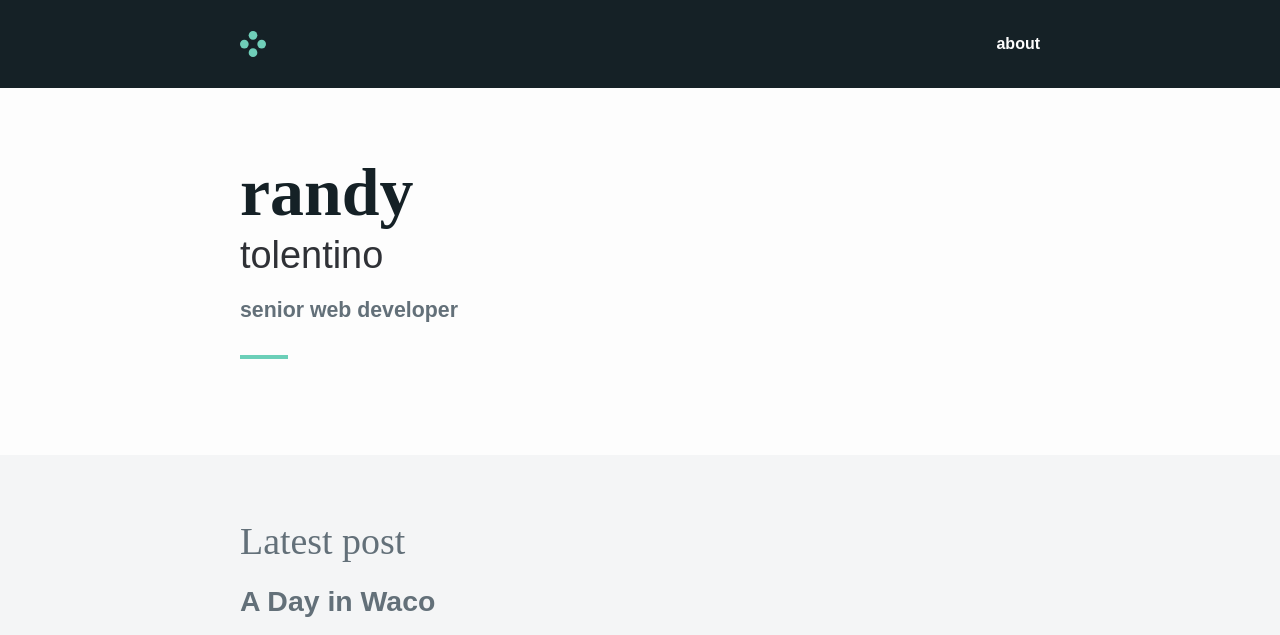
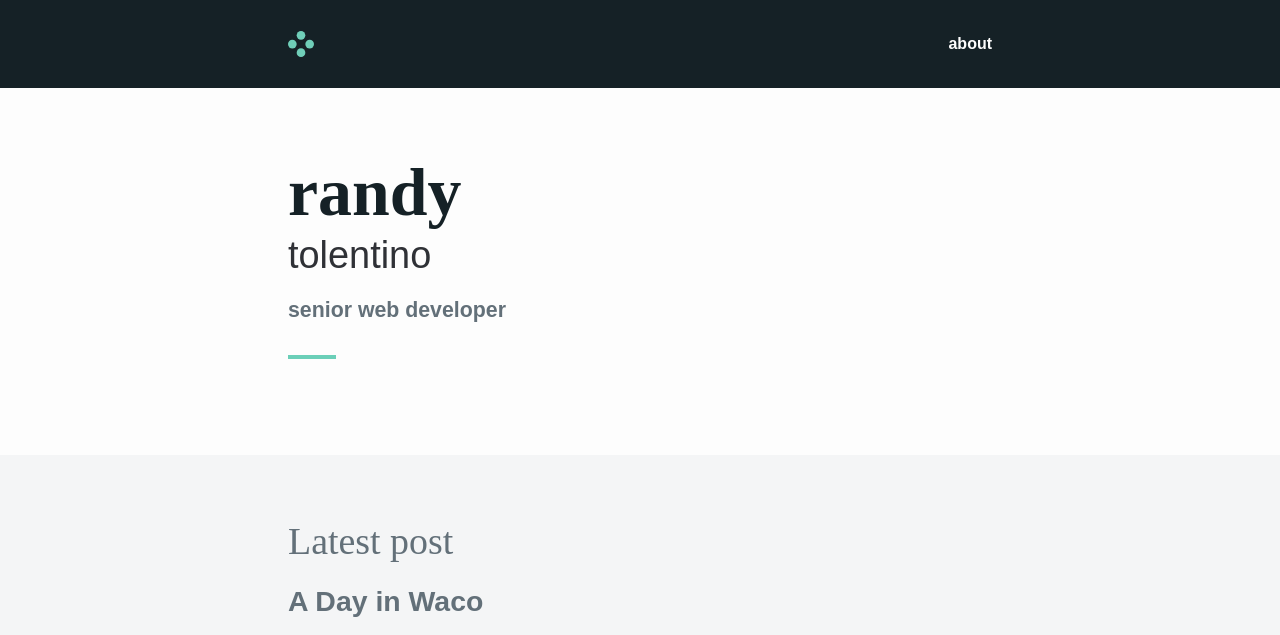
Before and after one commit to techtolentino/techtolentino.github.io, a Jekyll site: the page built from index.md, in a window 1280 px wide. Shown: the top 635 px of the page. Built offline with Jekyll 4.4.1, drawn with Linux system fonts in a browser that asks for light colours; some web fonts are replaced.

Commit message:
container adjust

```diff
--- a/_sass/base/_config.scss
+++ b/_sass/base/_config.scss
@@ -27,6 +27,6 @@ $black: #FDFDFD;
 $light-gray: lighten($charcoal, 53%);
 
 // Width of the content area
-$large-screen: 50em;
+$large-screen: 44em;
 $medium-screen: 40em;
 $small-screen: 30em;
```
